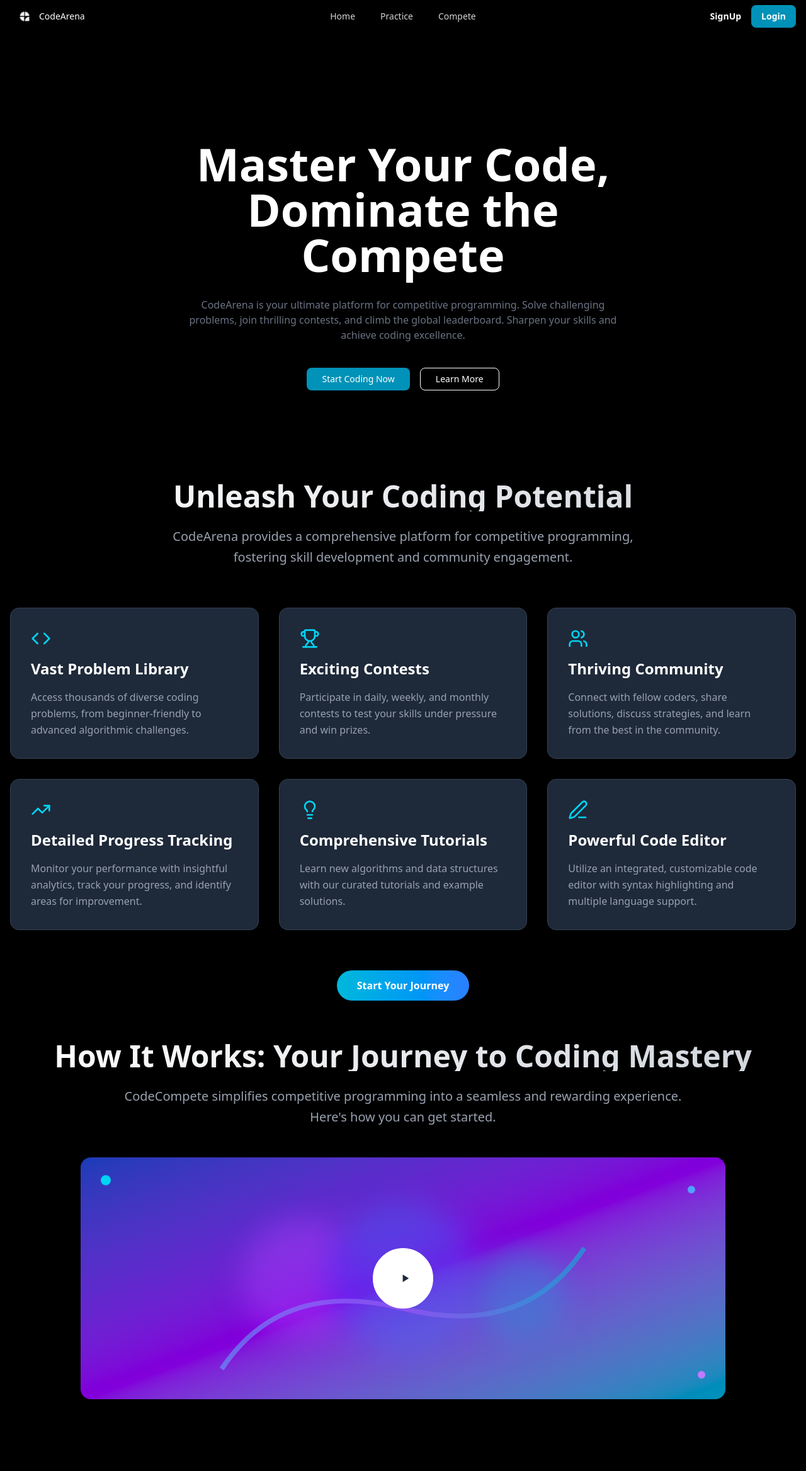
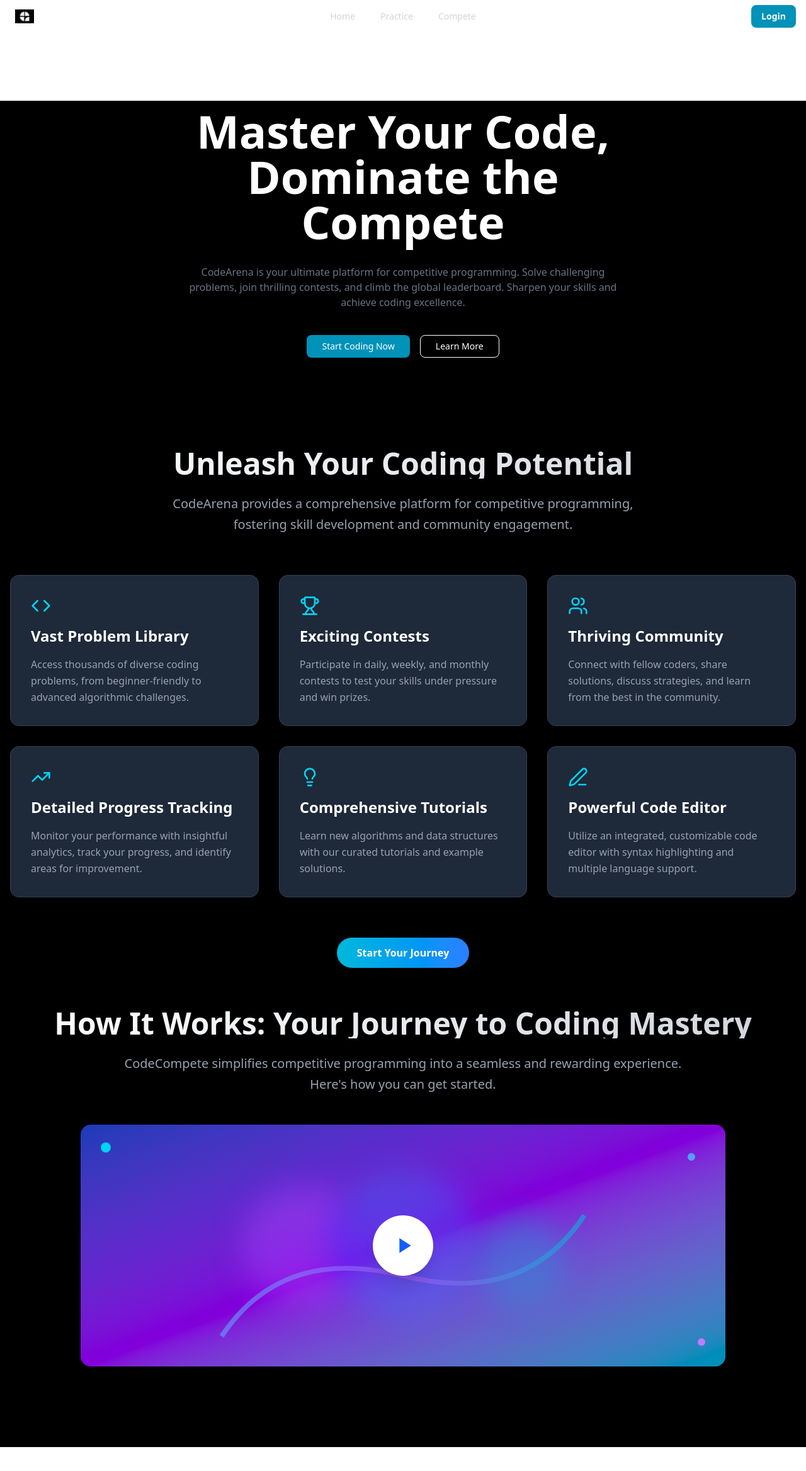
Before and after one commit to Prathmesh-rajurkar/CodeArena, a Next.js app: page / in a window 1280 px wide. Shown: the top 2336 px of the page at 63% size. After the commit the page ends 2298 px from the top, so only its background shows below. Built offline with nearby package versions, Linux system fonts and the light colour scheme.

Commit message:
navbar fixed

```diff
--- a/app/page.tsx
+++ b/app/page.tsx
@@ -7,13 +7,13 @@ import Navbars from "@/components/Navbar";
 import { useState } from "react";
 
 export default function Home() {
-
-
   return (
     <div className="bg-black text-white min-h-screen">
-      <Navbars/>
-      <HeroSection/>
-      <ContentSection/>
+      <div className="bg-black">
+        <Navbars />
+        <HeroSection />
+      </div>
+      <ContentSection />
     </div>
   );
 }
--- a/components/ContentSection.tsx
+++ b/components/ContentSection.tsx
@@ -120,12 +120,10 @@ const ContentSection = () => {
 
                 {/* Play button */}
                 <div className="relative z-10 group cursor-pointer">
-                  <div className="w-16 h-16 md:w-20 md:h-20 lg:w-24 lg:h-24 bg-white bg-opacity-20 backdrop-blur-sm rounded-full flex items-center justify-center border-2 border-white border-opacity-30 group-hover:bg-opacity-30 transition-all duration-300 group-hover:scale-110">
-                    <div className="w-8 h-8 md:w-10 md:h-10 lg:w-12 lg:h-12 bg-white rounded-full flex items-center justify-center group-hover:bg-cyan-400 transition-all duration-300">
-                      <svg className="w-4 h-4 md:w-5 md:h-5 lg:w-6 lg:h-6 text-gray-800 ml-1" fill="currentColor" viewBox="0 0 20 20">
-                        <path d="M8 5v10l8-5-8-5z"/>
-                      </svg>
-                    </div>
+                  <div className="w-16 h-16 md:w-20 md:h-20 lg:w-24 lg:h-24 bg-white rounded-full flex items-center justify-center shadow-xl group-hover:scale-110 transition-all duration-300">
+                    <svg className="w-6 h-6 md:w-8 md:h-8 lg:w-10 lg:h-10 text-blue-600 ml-0.5" fill="currentColor" viewBox="0 0 24 24">
+                      <path d="M8 5v14l11-7z"/>
+                    </svg>
                   </div>
                 </div>
 
--- a/components/ui/resizable-navbar.tsx
+++ b/components/ui/resizable-navbar.tsx
@@ -67,8 +67,8 @@ export const Navbar = ({ children, className }: NavbarProps) => {
   return (
     <motion.div
       ref={ref}
-      // IMPORTANT: Change this to class of `fixed` if you want the navbar to be fixed
-      className={cn("sticky inset-x-0 top-20 z-40 w-full", className)}
+      // Transparent by default, black background with white text when scrolled
+      className={cn("fixed inset-x-0 top-0 z-40 w-full bg-transparent", visible && "bg-black text-white", className)}
     >
       {React.Children.map(children, (child) =>
         React.isValidElement(child)
@@ -102,8 +102,8 @@ export const NavBody = ({ children, className, visible }: NavBodyProps) => {
         minWidth: "800px",
       }}
       className={cn(
-        "relative z-[60] mx-auto hidden w-full max-w-7xl flex-row items-center justify-between self-start rounded-full bg-transparent px-4 py-2 lg:flex dark:bg-transparent",
-        visible && "bg-white/80 dark:bg-neutral-950/80",
+        "relative z-[60] mx-auto hidden w-full max-w-7xl flex-row items-center justify-between self-start rounded-full bg-transparent px-4 py-2 lg:flex",
+        visible ? "bg-black text-white" : "bg-transparent",
         className
       )}
     >
```
